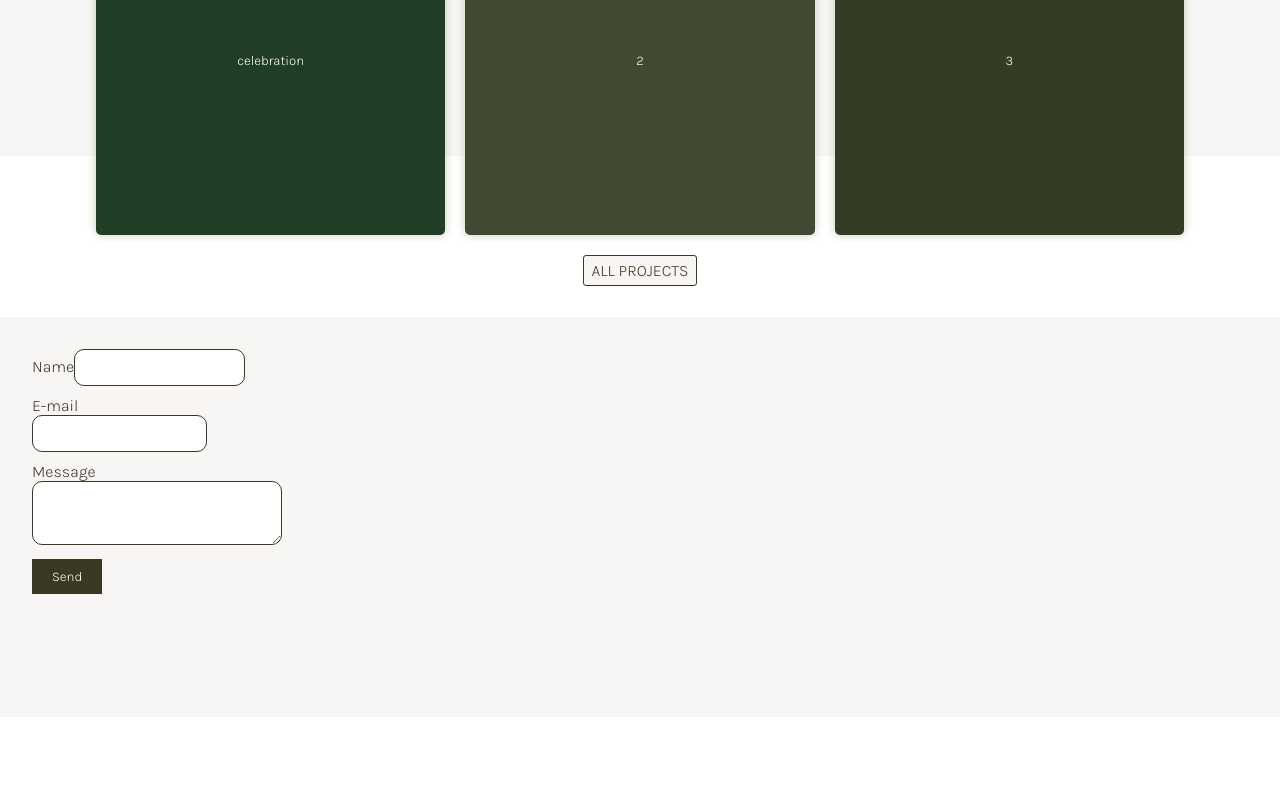
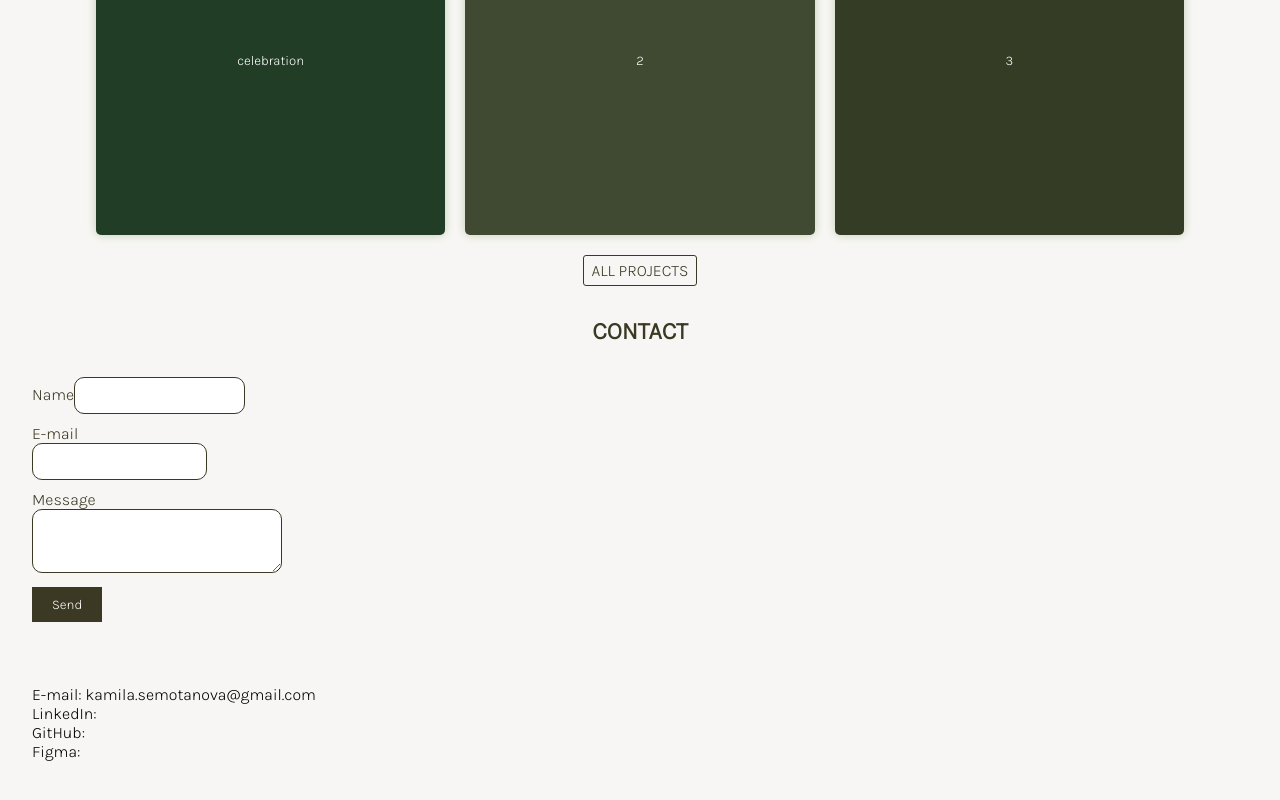
Before and after one commit to KamilaSemotanova/kamila-semotanova, a React app: page / in a window 1280 px wide. Shown: the part 934-1734 px from the top of the page. Before the commit the page ends 1651 px from the top, so only its background shows below. Built offline with nearby package versions, Linux system fonts and the light colour scheme.

Commit message:
Add contact list

```diff
--- a/src/pages/HomePage/Contact/index.jsx
+++ b/src/pages/HomePage/Contact/index.jsx
@@ -5,7 +5,14 @@ import { Form } from './Form';
 export const Contact = () => {
   return (
     <section className="contact">
+      <h1 className="contact__title">Contact</h1>
       <Form />
+      <div className='contact__box'>
+        <p>E-mail: kamila.semotanova@gmail.com</p>
+        <p>LinkedIn:</p>
+        <p>GitHub:</p>
+        <p>Figma:</p>
+      </div>
     </section>
   );
 };
--- a/src/pages/HomePage/Contact/style.css
+++ b/src/pages/HomePage/Contact/style.css
@@ -1,5 +1,15 @@
 .contact {
   width: 100vw;
-  height: 400px;
+  height: 600px;
   background-color: #f7f6f4;
 }
+
+.contact__title {
+  text-align: center;
+  color: #3B3923;
+  text-transform: uppercase;
+}
+
+.contact__box {
+  padding: 0 32px 32px 32px;
+}
--- a/src/pages/HomePage/ProjectsReview/style.css
+++ b/src/pages/HomePage/ProjectsReview/style.css
@@ -1,6 +1,8 @@
 .projects-review {
   width: 100vw;
   height: 450px;
+
+  background-color: #f7f6f4;
   display: flex;
   flex-direction: column;
   align-items: center;
--- a/src/pages/HomePage/style.css
+++ b/src/pages/HomePage/style.css
@@ -10,4 +10,5 @@
   flex-direction: column;
   justify-content: center;
   align-items: center;
+  background-color: #f7f6f4;
 }
```
